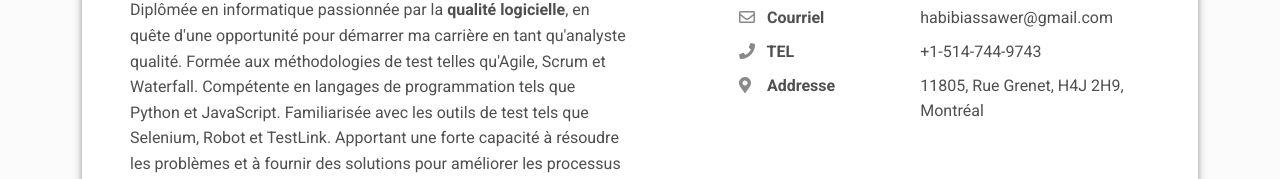
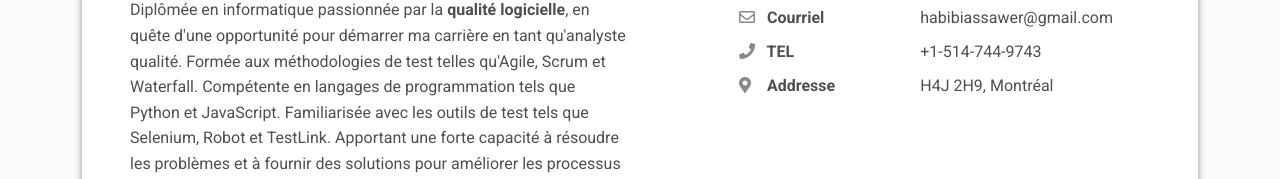
Before and after one commit to assawerhabibi/Localisateur_Web_Assawer, a plain HTML site: page index.html in a window 1280 px wide. Shown: the part 773-952 px from the top of the page. Drawn offline with Linux system fonts and the light colour scheme.

Commit message:
changement d'adresse

```diff
--- a/index.html
+++ b/index.html
@@ -113,7 +113,7 @@
               <div class="pb-2 fw-bolder"><i class="fas fa-map-marker-alt pe-2 text-muted" style="width:24px;opacity:0.85;"></i> Addresse</div>
             </div>
             <div class="col-sm-7">
-              <div class="pb-2">11805, Rue Grenet, H4J 2H9, Montréal</div>
+              <div class="pb-2"> H4J 2H9, Montréal</div>
             </div>
           </div>
         </div>
```
